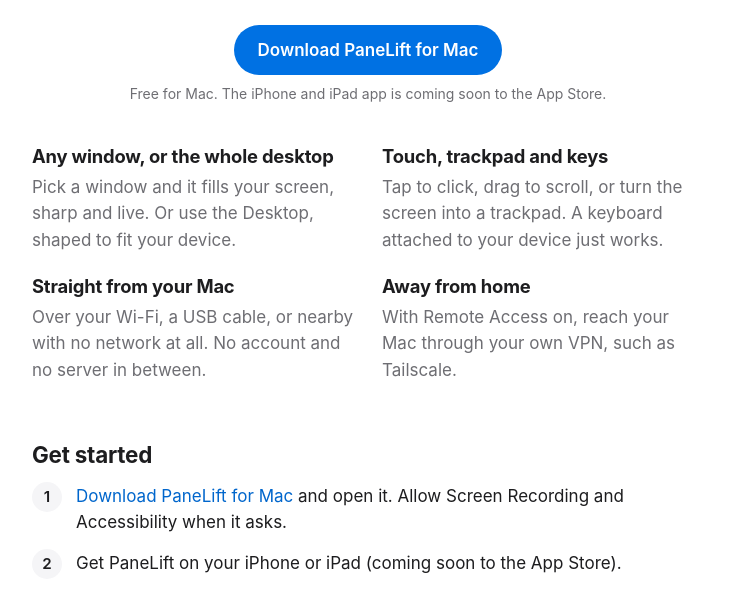
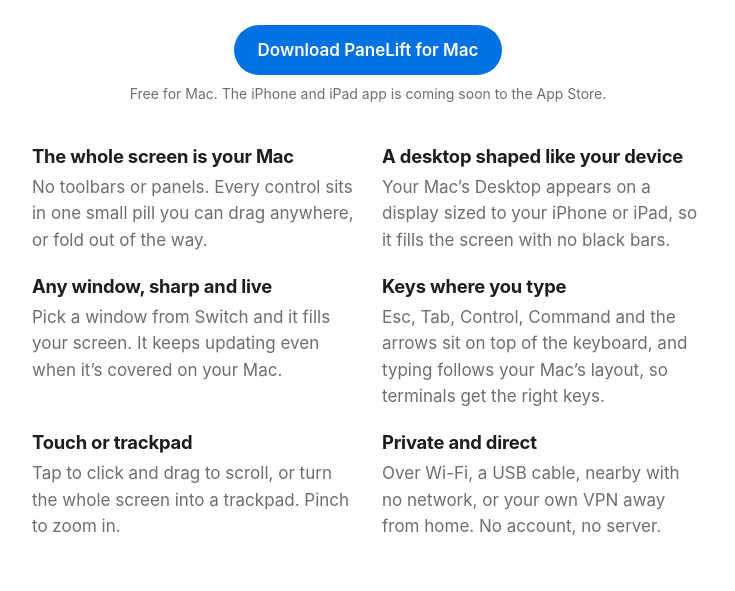
Before and after one commit to wongfei2009/panelift-site, a plain HTML site: page index.html in a window 1280 px wide. Shown: the part 324-915 px from the top of the page, without its empty margins (272-1007 px from the left). Drawn offline with Linux system fonts and the light colour scheme.

Commit message:
Home page: PaneLift's design, and what it changed from Sill

```diff
--- a/index.html
+++ b/index.html
@@ -41,20 +41,28 @@
 
   <div class="features">
     <section>
-      <h2>Any window, or the whole desktop</h2>
-      <p>Pick a window and it fills your screen, sharp and live. Or use the Desktop, shaped to fit your device.</p>
+      <h2>The whole screen is your Mac</h2>
+      <p>No toolbars or panels. Every control sits in one small pill you can drag anywhere, or fold out of the way.</p>
     </section>
     <section>
-      <h2>Touch, trackpad and keys</h2>
-      <p>Tap to click, drag to scroll, or turn the screen into a trackpad. A keyboard attached to your device just works.</p>
+      <h2>A desktop shaped like your device</h2>
+      <p>Your Mac’s Desktop appears on a display sized to your iPhone or iPad, so it fills the screen with no black bars.</p>
     </section>
     <section>
-      <h2>Straight from your Mac</h2>
-      <p>Over your Wi-Fi, a USB cable, or nearby with no network at all. No account and no server in between.</p>
+      <h2>Any window, sharp and live</h2>
+      <p>Pick a window from Switch and it fills your screen. It keeps updating even when it’s covered on your Mac.</p>
     </section>
     <section>
-      <h2>Away from home</h2>
-      <p>With Remote Access on, reach your Mac through your own VPN, such as Tailscale.</p>
+      <h2>Keys where you type</h2>
+      <p>Esc, Tab, Control, Command and the arrows sit on top of the keyboard, and typing follows your Mac’s layout, so terminals get the right keys.</p>
+    </section>
+    <section>
+      <h2>Touch or trackpad</h2>
+      <p>Tap to click and drag to scroll, or turn the whole screen into a trackpad. Pinch to zoom in.</p>
+    </section>
+    <section>
+      <h2>Private and direct</h2>
+      <p>Over Wi-Fi, a USB cable, nearby with no network, or your own VPN away from home. No account, no server.</p>
     </section>
   </div>
 
@@ -65,6 +73,9 @@
     <li>Tap your Mac and scan the code it shows. Over a USB cable, they pair by themselves.</li>
   </ol>
   <p class="muted small">Needs a Mac with Apple silicon on macOS 14 or later, and an iPhone or iPad on iOS 17 or iPadOS 17 or later.</p>
+
+  <h2>Built on Sill</h2>
+  <p>PaneLift starts from <a href="https://github.com/Saffsanity/sill">Sill</a>, Noah Saffer’s open-source app, and redesigns it for the small screen: one pill instead of toolbars, a desktop in your device’s shape, keys on the keyboard, typing that follows your Mac’s layout, and simpler settings on both sides.</p>
 </main>
 
 <footer class="site-footer">
```
